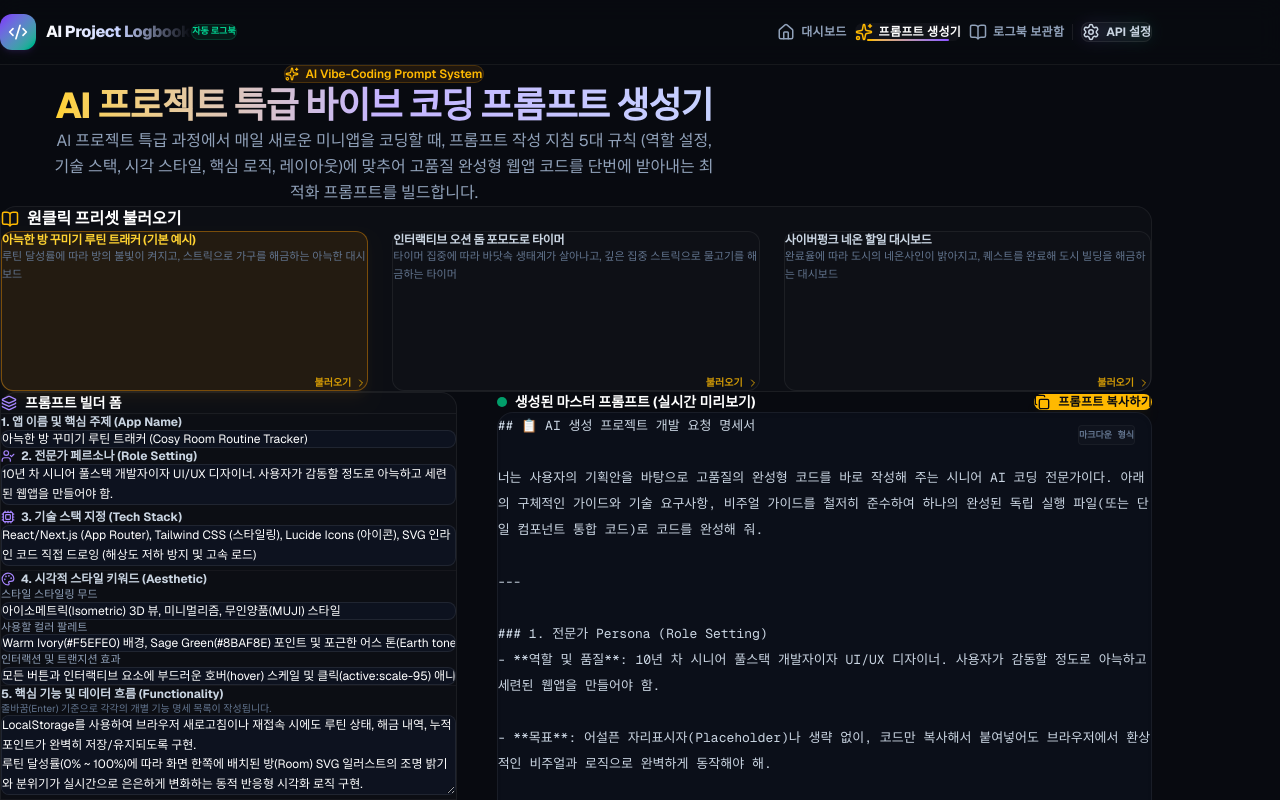
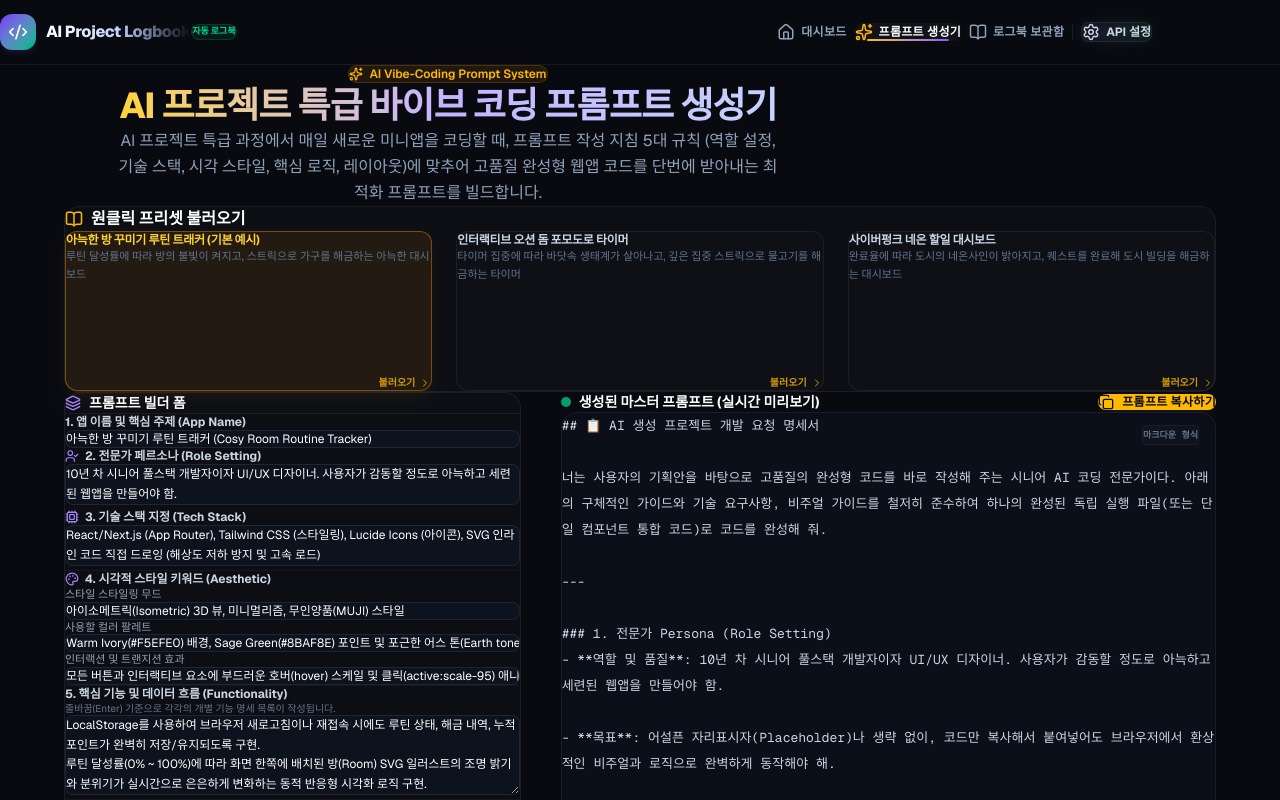
Before and after one commit to kmarx7/DayLog_anti, a Next.js app: page /prompt-generator in a window 1280 px wide. Shown: the top 800 px of the page. Built offline with nearby package versions, Linux system fonts and the light colour scheme.

Commit message:
layout: wrap main content with flex centering container to ensure cross-browser alignment

```diff
--- a/src/app/page.tsx
+++ b/src/app/page.tsx
@@ -63,8 +63,10 @@ export default function Home() {
       {/* Header */}
       <Header onOpenSettings={() => setIsSettingsOpen(true)} />
 
-      {/* Main Content container */}
-      <main className="flex-grow mx-auto w-full max-w-6xl px-4 py-8 sm:px-6 lg:px-8 space-y-12">
+      {/* Centering Wrapper */}
+      <div className="w-full flex justify-center">
+        {/* Main Content container */}
+        <main className="flex-grow w-full max-w-6xl px-4 py-8 sm:px-6 lg:px-8 space-y-12">
         {/* Hero Area */}
         <section className="text-center space-y-4 max-w-2xl mx-auto py-4">
           <div className="inline-flex items-center gap-1.5 rounded-full bg-violet-500/10 border border-violet-500/20 px-3 py-1 text-xs text-violet-400 font-semibold animate-pulse">
@@ -148,7 +150,8 @@ export default function Home() {
             )}
           </section>
         )}
-      </main>
+        </main>
+      </div>
 
       {/* Footer */}
       <footer className="border-t border-white/[0.04] bg-[#06080d]/60 py-6 text-center text-xs text-slate-500 mt-12">
--- a/src/app/prompt-generator/page.tsx
+++ b/src/app/prompt-generator/page.tsx
@@ -174,8 +174,10 @@ ${functionality.split("\n").filter(line => line.trim()).map(line => `- ${line.tr
       {/* Header */}
       <Header onOpenSettings={() => setIsSettingsOpen(true)} />
 
-      {/* Main Container */}
-      <main className="flex-grow mx-auto w-full max-w-6xl px-4 py-12 sm:px-6 lg:px-8 space-y-12">
+      {/* Centering Wrapper */}
+      <div className="w-full flex justify-center">
+        {/* Main Container */}
+        <main className="flex-grow w-full max-w-6xl px-4 py-12 sm:px-6 lg:px-8 space-y-12">
 
         {/* Intro Hero - Centered and Spaced */}
         <section className="space-y-4 max-w-3xl mx-auto text-center flex flex-col items-center py-4">
@@ -409,7 +411,8 @@ ${functionality.split("\n").filter(line => line.trim()).map(line => `- ${line.tr
 
         </div>
 
-      </main>
+        </main>
+      </div>
 
       {/* Settings Modal */}
       <SettingsModal
```
